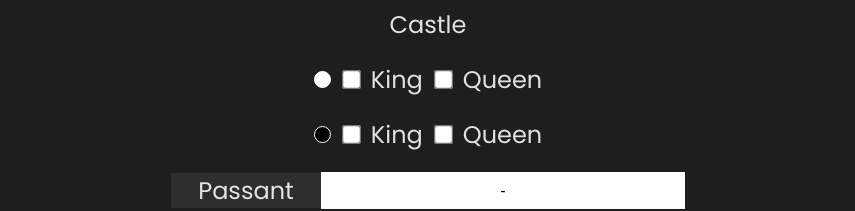
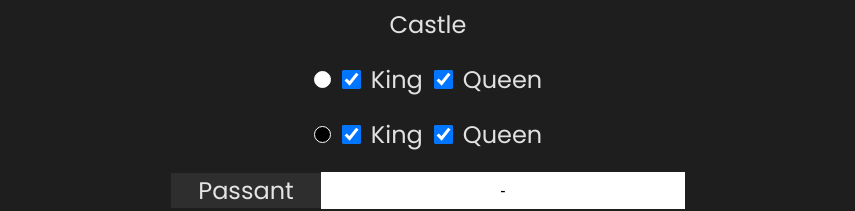
Before and after one commit to ChristopherSF/chess, a Vue app: page / in a window 1280 px wide. Shown: the part 1182-1393 px from the top of the page, without its empty margins (212-1067 px from the left). Built offline with nearby package versions, Linux system fonts and the light colour scheme; no server answers; a web font is replaced by a local one.

Commit message:
SET DEFAULT TRUE ALL CASTLES

```diff
--- a/src/components/Controls.component.vue
+++ b/src/components/Controls.component.vue
@@ -88,10 +88,10 @@
     //------------------------------------FORM INFO
 
     const currentColorMoves = ref('w')
-    const currentCastleWhiteKing = ref(false)
-    const currentCastleWhiteQueen = ref(false)
-    const currentCastleBlackKing = ref(false)
-    const currentCastleBlackQueen = ref(false)
+    const currentCastleWhiteKing = ref(true)
+    const currentCastleWhiteQueen = ref(true)
+    const currentCastleBlackKing = ref(true)
+    const currentCastleBlackQueen = ref(true)
     const currentPassant = ref('-')
     const currentFEN = ref(FEN)
 
--- a/src/pages/Main.page.vue
+++ b/src/pages/Main.page.vue
@@ -7,10 +7,10 @@
     const flip = ref(false)
     const isErasing = ref(false)
     const moveCopyPiece = ref(null)
-    const castleWhiteKing = ref('')
-    const castleWhiteQueen = ref('')
-    const castleBlackKing = ref('')
-    const castleBlackQueen = ref('')
+    const castleWhiteKing = ref('K')
+    const castleWhiteQueen = ref('Q')
+    const castleBlackKing = ref('k')
+    const castleBlackQueen = ref('q')
     const passant = ref('-')
     const colorMoves = ref('w')
 
```
Also changed, not shown: 5 other files (tests, documents, lock files or other folders).
